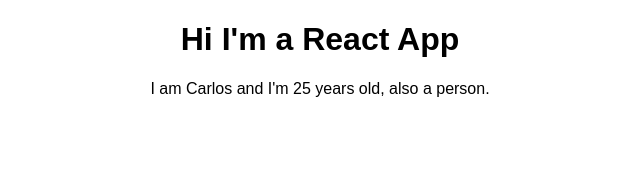
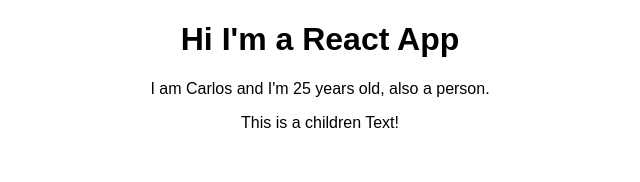
Before and after one commit to CarlosBarraganR/react-guide, a React (Create React App) app: page / in a window 1280 px wide. Shown: the top 182 px of the page, without its empty margins (320-960 px from the left). Built offline with nearby package versions, Linux system fonts and the light colour scheme.

Commit message:
Children access

```diff
--- a/src/App.js
+++ b/src/App.js
@@ -7,7 +7,7 @@ class App extends Component {
     return (
       <div className="App">
         <h1>Hi I'm a React App</h1>
-        <Person name="Carlos" age="25"/>
+        <Person name="Carlos" age="25">This is a children Text!</Person>
       </div>
     );
   }
--- a/src/Person/Person.js
+++ b/src/Person/Person.js
@@ -1,7 +1,12 @@
 import React from 'react';
 
 const person = (props) => {
-    return <p>I am {props.name} and I'm {props.age} years old, also a person.</p>
+    return (
+        <div>
+            <p>I am {props.name} and I'm {props.age} years old, also a person.</p>
+            <p>{props.children}</p>
+        </div>
+    )
 }
 
 export default person;
```
